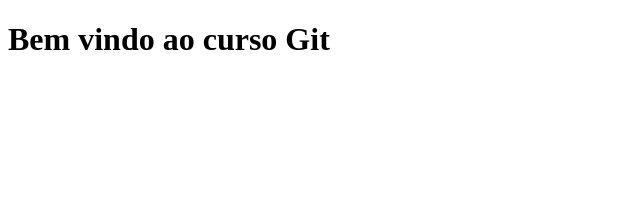
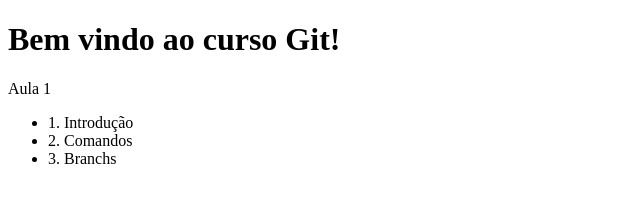
Before and after one commit to michelmedeiros/curso-git, a plain HTML site: page index.html in a window 1280 px wide. Shown: the whole page, without its empty margins (0-640 px from the left). Drawn offline with Linux system fonts and the light colour scheme.

Commit message:
Alterando arquivo

```diff
--- a/index.html
+++ b/index.html
@@ -6,7 +6,13 @@
 </head>
 
 <body>
-    <h1>Bem vindo ao curso Git</h1>
+    <h1>Bem vindo ao curso Git!</h1>
+    <p>Aula 1</p>
+    <ul>
+        <li>1. Introdução</li>
+        <li>2. Comandos</li>
+        <li>3. Branchs</li>
+    </ul>
 </body>
 
 </html>
```
